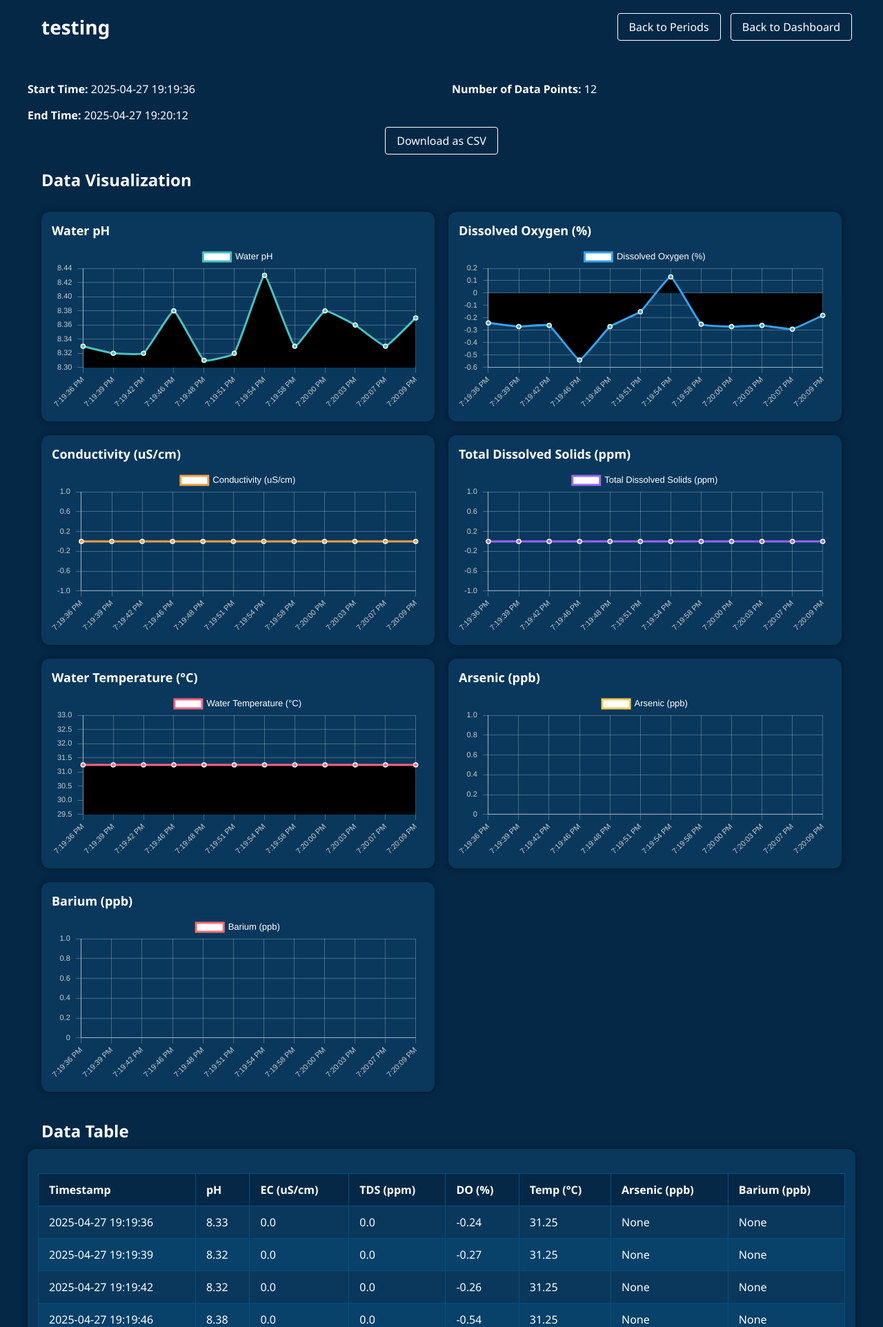
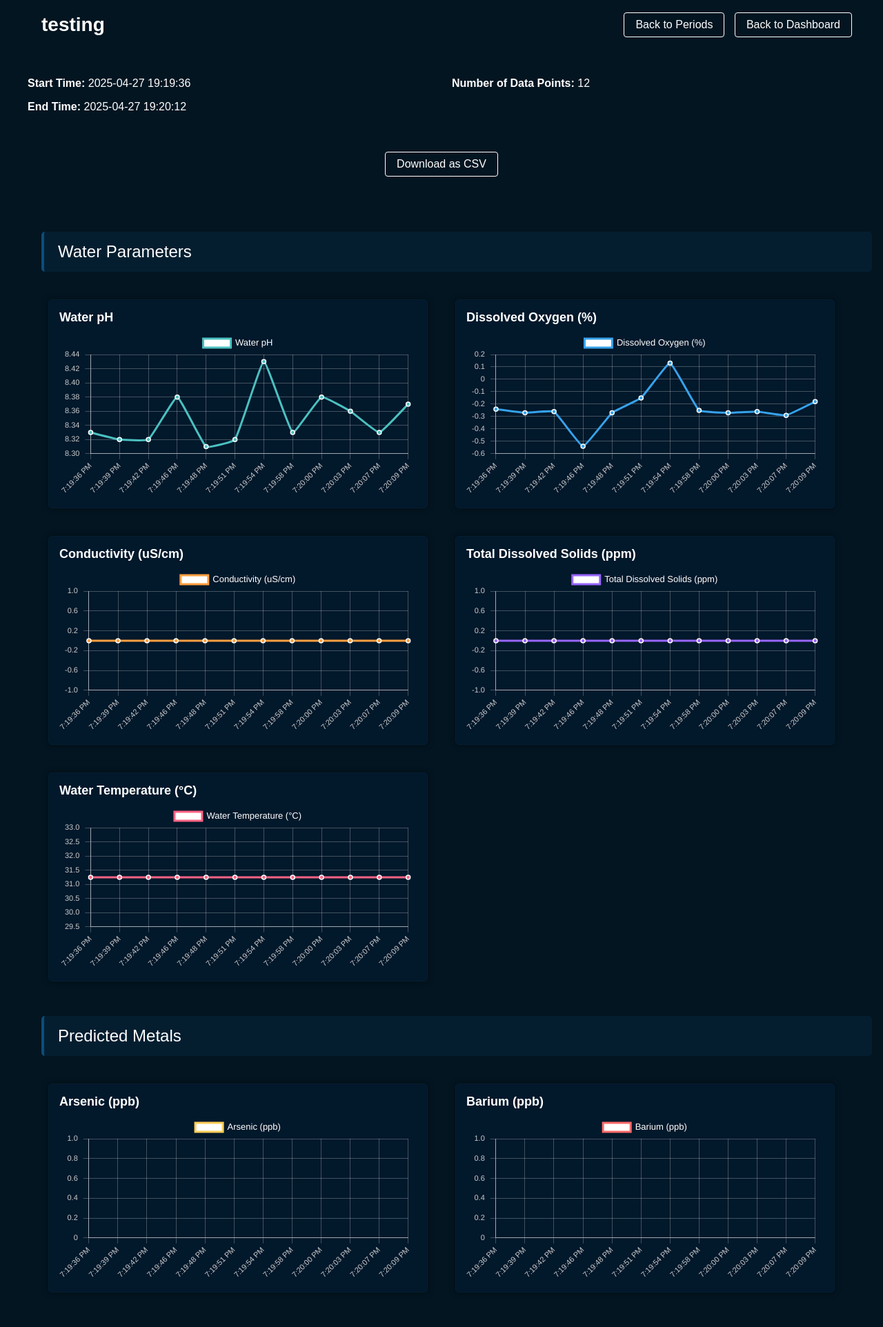
Before and after one commit to azzan02/Water-Quality-Dashboard, a Flask app: page /period/1 in a window 1280 px wide. Shown: the top 1924 px of the page at 69% size. Run offline with Flask 3, Linux system fonts and the light colour scheme; data comes from the database, SQL or seed files in the repository; both versions use the stored data as it was after the commit.

Commit message:
frontend changes

```diff
--- a/templates/period_data.html
+++ b/templates/period_data.html
@@ -13,6 +13,18 @@
       crossorigin=""></script>
     <link rel="stylesheet" href="/static/styles.css">
     <style>
+        body {
+            font-family: Arial, sans-serif;
+            background-color: #031521;
+            color: #fff;
+        }
+        .panel {
+            background-color: #02182b;
+            border: 1px solid #041e30;
+            border-radius: 5px;
+            padding: 15px;
+            margin: 10px;
+        }
         .container {
             max-width: 1200px;
             margin: 0 auto;
@@ -87,7 +99,7 @@
         table {
             width: 100%;
             border-collapse: collapse;
-            background-color: #09385c;
+            background-color: #082032;
             border: 1px solid #0a4d7c;
         }
 
@@ -108,12 +120,32 @@
             color: #fff;
         }
 
-        tr:hover {
-            background-color: #0a4d7c;
+        .controls {
+            margin: 40px 0;  /* Increased from default margin */
+            text-align: left;
+            padding: 0 20px;
         }
-
-        tbody tr:nth-child(even) {
-            background-color: #084169;
+        .dashboard {
+            display: flex;
+            flex-direction: column;
+            gap: 20px;
+            padding: 20px;
+        }
+        .grid-section {
+            display: grid;
+            grid-template-columns: repeat(auto-fit, minmax(400px, 1fr));
+            gap: 20px;
+        }
+        .section-heading {
+            width: 100%;
+            padding: 15px 20px;
+            margin: 20px 0 10px 0;
+            color: #fff;
+            font-size: 24px;
+            font-weight: 500;
+            background-color: #041e30;
+            border-radius: 5px;
+            border-left: 4px solid #0a4d7c;
         }
     </style>
 </head>
@@ -158,8 +190,10 @@
             <p style="text-align: center; padding: 20px;">No data available for this period.</p>
         </div>
 
-        <h2 style="margin: 20px 0 10px 20px;">Data Visualization</h2>
+
         <div class="dashboard">
+            <h2 class="section-heading">Water Parameters</h2>
+            <div class="grid-section">
                 <div class="panel">
                     <h2>Water pH</h2>
                     <div class="chart-container"><canvas id="phChart"></canvas></div>
@@ -180,6 +214,10 @@
                     <h2>Water Temperature (°C)</h2>
                     <div class="chart-container"><canvas id="tempChart"></canvas></div>
                 </div>
+            </div>
+
+            <h2 class="section-heading">Predicted Metals</h2>
+            <div class="grid-section">
                 <div class="panel">
                     <h2>Arsenic (ppb)</h2>
                     <div class="chart-container"><canvas id="arsenicChart"></canvas></div>
@@ -187,6 +225,7 @@
                 <div class="panel">
                     <h2>Barium (ppb)</h2>
                     <div class="chart-container"><canvas id="bariumChart"></canvas></div>
+                </div>
             </div>
 
             {% if has_gps_data %}
@@ -321,7 +360,7 @@
                     borderColor: color,
                     borderWidth: 3,
                     tension: 0.1,
-                    fill: true,
+                    //fill: true,
                     pointRadius: 3,
                     pointHoverRadius: 5,
                     pointBackgroundColor: color,
```
Also changed, not shown: templates/index.html (+25 -1 lines), database.db. Lines whose indentation alone changed are shown as unchanged.
